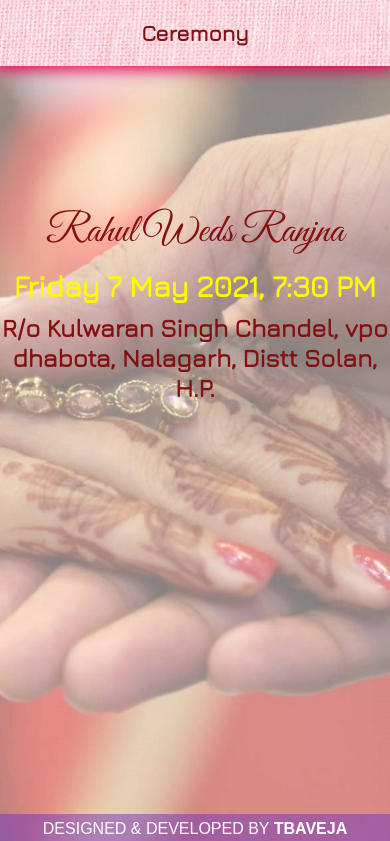
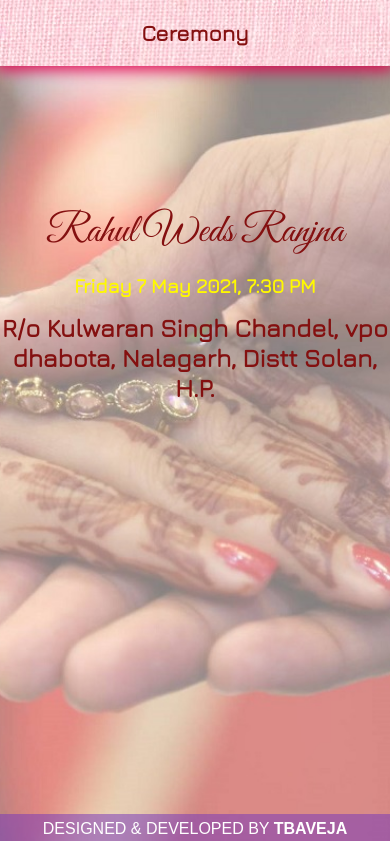
Before and after one commit to twogetherforever/rahulranjana, a plain HTML site: page index.html in a window 390 px wide. Shown: the top 841 px of the page. Drawn offline with nearby package versions, Linux system fonts and the light colour scheme; a web font is replaced by a local one.

Commit message:
Update style.css

```diff
--- a/css/style.css
+++ b/css/style.css
@@ -142,6 +142,9 @@ h1.title {
 }
 
 @media only screen and (max-width: 767px) {
+  .date {
+   font-size: 20px;
+  }
   .title {
     font-size: 40px;
   }
```
